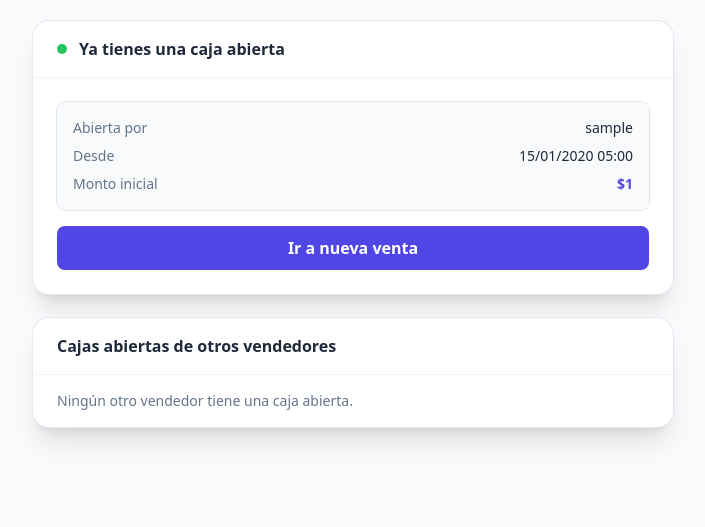
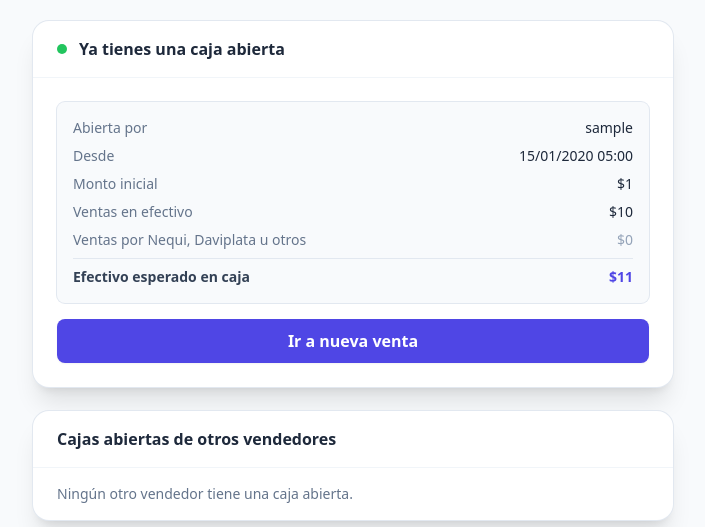
Before and after one commit to MariV-rg/sistema-ventas-inventario, a Django app: page /ventas/caja/abrir/ in a window 1280 px wide. Shown: the part 197-724 px from the top of the page, without its empty margins (287-992 px from the left). Run offline with Django 5.2, Linux system fonts and the light colour scheme; a user stored in the database is signed in; tables that the repository leaves empty hold one stand-in row (values such as "Sample post"); some libraries are stand-ins or nearby versions.

```diff
--- a/inventario/views.py
+++ b/inventario/views.py
@@ -49,7 +49,8 @@ def validar_producto(post, excluir_id=None):
         errors.append('El nombre no puede tener más de 100 caracteres.')
     else:
         # 5C: no repetir productos (sin importar mayúsculas, tampoco en letras con tilde)
-        otros = Producto.objects.exclude(id=excluir_id).values_list('nombre', flat=True)
+        # solo se comparan los productos activos: el nombre de uno eliminado queda libre
+        otros = Producto.objects.filter(activo=True).exclude(id=excluir_id).values_list('nombre', flat=True)
         if nombre.casefold() in [otro.casefold() for otro in otros]:
             errors.append('Ya existe un producto con ese nombre.')
 
--- a/ventas/models.py
+++ b/ventas/models.py
@@ -1,6 +1,8 @@
+from decimal import Decimal
+
 from django.contrib.auth.models import User
 from django.db import models
-from django.db.models import Q, UniqueConstraint
+from django.db.models import Q, Sum, UniqueConstraint
 
 from inventario.models import Producto
 
@@ -26,6 +28,20 @@ class Caja(models.Model):
             UniqueConstraint(fields=['vendedor'], condition=Q(abierta=True),
                              name='una_caja_abierta_por_vendedor'),
         ]
+
+    def ventas_en_efectivo(self):
+        '''14K: lo vendido en efectivo en esta caja (esto sí entra a la caja).'''
+        total = self.ventas.filter(metodo_pago=Venta.EFECTIVO).aggregate(total=Sum('total'))['total']
+        return total or Decimal('0')
+
+    def ventas_por_otros_medios(self):
+        '''14J: lo vendido por Nequi, Daviplata, Bancolombia u otro (no entra a la caja).'''
+        total = self.ventas.exclude(metodo_pago=Venta.EFECTIVO).aggregate(total=Sum('total'))['total']
+        return total or Decimal('0')
+
+    def efectivo_esperado(self):
+        '''Lo que debería haber en la caja: monto inicial + ventas en efectivo (la HU18 lo compara al cerrar).'''
+        return self.monto_inicial + self.ventas_en_efectivo()
 
     def __str__(self):
         return f'Caja #{self.id}'
--- a/ventas/templates/abrir_caja.html
+++ b/ventas/templates/abrir_caja.html
@@ -95,7 +95,21 @@
                         </div>
                         <div class="flex justify-between">
                             <dt class="text-slate-500">Monto inicial</dt>
-                            <dd class="font-bold text-indigo-600">${{ caja.monto_inicial|floatformat:"-2g" }}</dd>
+                            <dd class="font-medium text-slate-800">${{ caja.monto_inicial|floatformat:"-2g" }}</dd>
+                        </div>
+                        {# 14K: las ventas en efectivo entran a la caja #}
+                        <div class="flex justify-between">
+                            <dt class="text-slate-500">Ventas en efectivo</dt>
+                            <dd class="font-medium text-slate-800">${{ caja.ventas_en_efectivo|floatformat:"-2g" }}</dd>
+                        </div>
+                        {# 14J: las ventas por transferencia no entran al efectivo de la caja #}
+                        <div class="flex justify-between">
+                            <dt class="text-slate-500">Ventas por Nequi, Daviplata u otros</dt>
+                            <dd class="font-medium text-slate-400">${{ caja.ventas_por_otros_medios|floatformat:"-2g" }}</dd>
+                        </div>
+                        <div class="flex justify-between border-t border-slate-200 pt-2">
+                            <dt class="font-semibold text-slate-700">Efectivo esperado en caja</dt>
+                            <dd class="font-bold text-indigo-600">${{ caja.efectivo_esperado|floatformat:"-2g" }}</dd>
                         </div>
                     </dl>
 
--- a/ventas/views.py
+++ b/ventas/views.py
@@ -236,9 +236,17 @@ def agregar_al_carrito(request):
     carrito = leer_carrito(request)
     ya_en_la_venta = Decimal(carrito.get(str(producto.id), '0'))
 
-    errors, cantidad = validar_cantidad(
-        producto, request.POST.get('cantidad', ''), request.POST.get('unidad', ''), ya_en_la_venta
-    )
+    cantidad_texto = request.POST.get('cantidad', '')
+    unidad = request.POST.get('unidad', '')
+
+    # 14H: accesos rápidos de peso (250 g, 500 g, 1 kg). Solo aplican a productos por peso
+    # y no impiden escribir cualquier otro peso a mano.
+    atajos = {'250g': ('250', 'g'), '500g': ('500', 'g'), '1kg': ('1', 'kg')}
+    atajo = request.POST.get('atajo', '')
+    if producto.categoria.es_peso_variable and atajo in atajos:
+        cantidad_texto, unidad = atajos[atajo]
+
+    errors, cantidad = validar_cantidad(producto, cantidad_texto, unidad, ya_en_la_venta)
     if errors:
         for error in errors:
             messages.error(request, error)
```
Also changed, not shown: inventario/models.py (+8 -1 lines), ventas/templates/nueva_venta.html (+20 -1 lines), inventario/migrations/0003_alter_producto_nombre_and_more.py (added).
